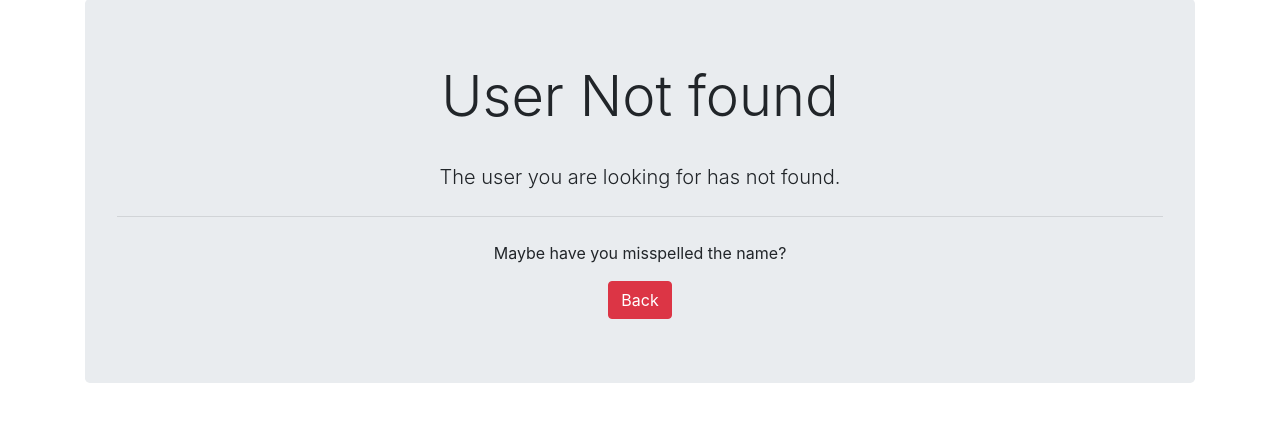
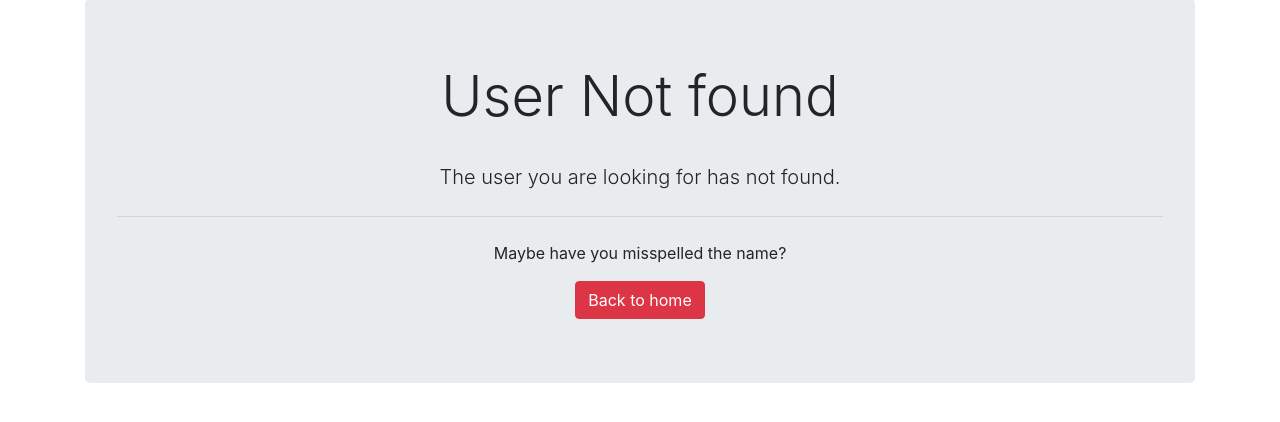
Before and after one commit to UB-ES-19/A4-Picturest, a Django app: template templates/Picturest/user_not_found.html in a window 1280 px wide. Shown: the part 225-647 px from the top of the page. Run offline with Django 3.2, Linux system fonts and the light colour scheme; the template is opened without the code that fills it, so the values that code supplies are empty; some libraries are stand-ins or nearby versions.

Commit message:
Update user_not_found.html
Changed button label to the correct one

```diff
--- a/templates/Picturest/user_not_found.html
+++ b/templates/Picturest/user_not_found.html
@@ -15,7 +15,7 @@
         <hr class="my-4">
         <p align="center">Maybe have you misspelled the name?</p>
         <div align="center">
-            <a   href="{% url 'home_page' %}" class="btn btn-danger" href="#" role="button">Back</a>
+            <a   href="{% url 'home_page' %}" class="btn btn-danger" href="#" role="button">Back to home</a>
         </div>
     </div>
 </div>
```
